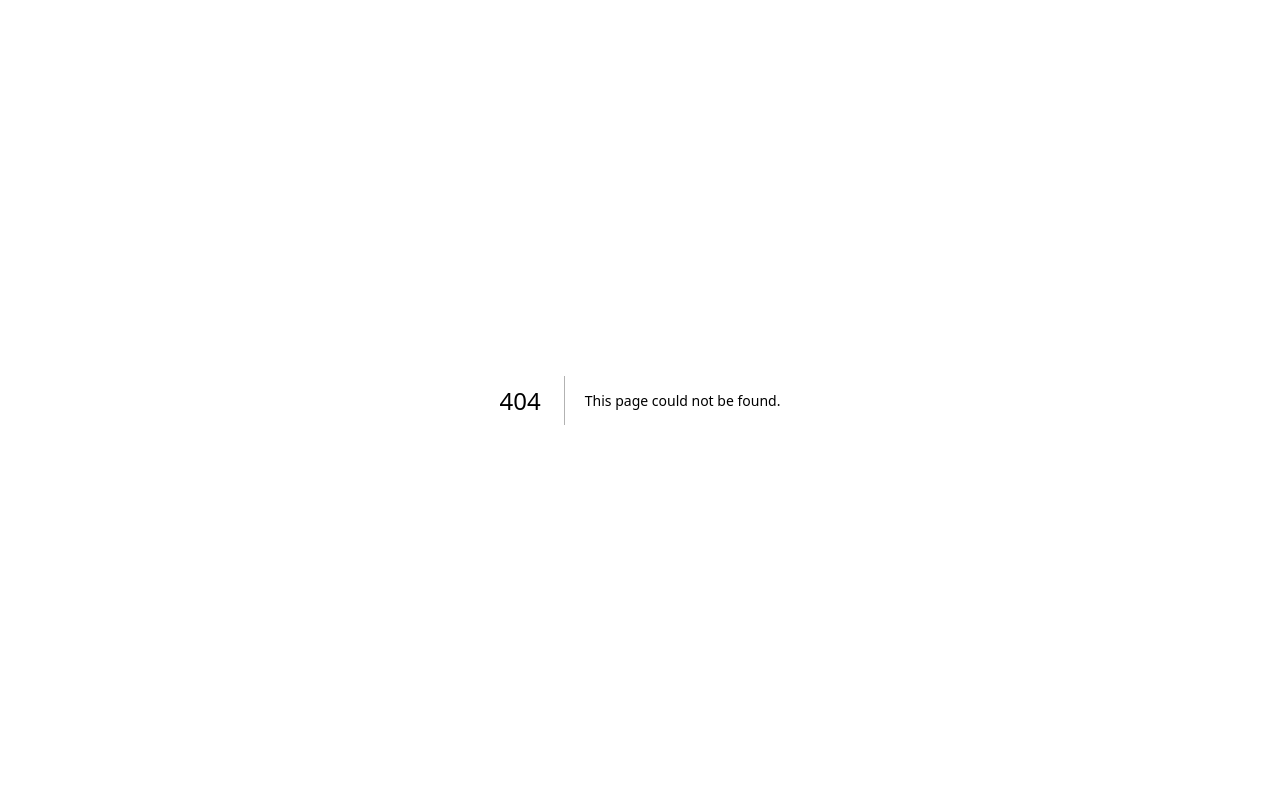
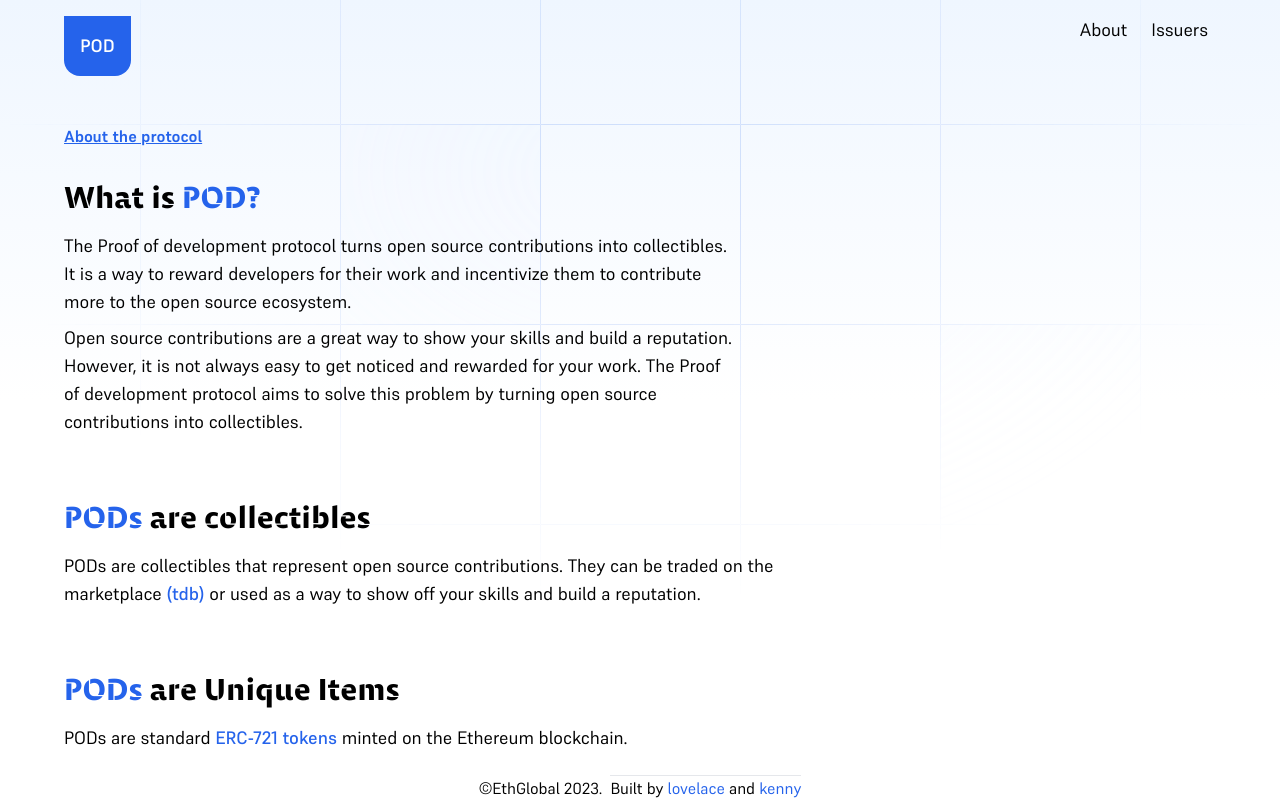
Before and after one commit to adeleke5140/pod-frontend, a Next.js app: page /about in a window 1280 px wide. Before the commit this address had no page. Built offline with nearby package versions, Linux system fonts and the light colour scheme.

Commit message:
feat: update pages

```diff
--- /dev/null
+++ b/src/pages/about.tsx
@@ -0,0 +1,68 @@
+import { type NextPage } from "next";
+import Head from "next/head";
+import Layout from "~/components/layouts";
+
+const About: NextPage = () => {
+
+  return (
+    <>
+      <Head>
+        <title>About Pod</title>
+        <meta name="description" content="Proof of development" />
+        <link rel="icon" href="/favicon.ico" />
+      </Head>
+      <Layout>
+        <div>
+          <p className="mb-8 text-left font-bold text-blue-600 underline">
+            About the protocol
+          </p>
+          <div className="flex flex-col gap-16">
+            <section className="max-w-2xl text-left">
+              <h1 className="mb-4 font-bespoke text-3xl font-bold">
+                What is <span className="text-blue-600">POD?</span>
+              </h1>
+              <p className="mb-2 text-lg">
+                The Proof of development protocol turns open source
+                contributions into collectibles. It is a way to reward
+                developers for their work and incentivize them to contribute
+                more to the open source ecosystem.
+              </p>
+              <p className="text-lg">
+                Open source contributions are a great way to show your skills
+                and build a reputation. However, it is not always easy to get
+                noticed and rewarded for your work. The Proof of development
+                protocol aims to solve this problem by turning open source
+                contributions into collectibles.
+              </p>
+            </section>
+            <section className="max-w-3xl text-left text-lg">
+              <h2 className="mb-4 font-bespoke text-3xl font-bold">
+                <span className="text-blue-600">PODs</span> are collectibles
+              </h2>
+              <p>
+                PODs are collectibles that represent open source contributions.
+                They can be traded on the marketplace
+                <span className="font-medium text-blue-600"> (tdb)</span> or
+                used as a way to show off your skills and build a reputation.
+              </p>
+            </section>
+            <section className="max-w-3xl text-left text-lg">
+              <h2 className="mb-4 font-bespoke text-3xl font-bold">
+                <span className="text-blue-600">PODs</span> are Unique Items
+              </h2>
+              <p>
+                PODs are standard{" "}
+                <span className="font-medium text-blue-600">
+                  ERC-721 tokens
+                </span>{" "}
+                minted on the Ethereum blockchain.
+              </p>
+            </section>
+          </div>
+        </div>
+      </Layout>
+    </>
+  );
+};
+
+export default About;
--- /dev/null
+++ b/src/pages/home.tsx
@@ -0,0 +1,51 @@
+import { type NextPage } from "next";
+import Head from "next/head";
+import Layout from "~/components/layouts";
+import { ArrowRight, UserCheck } from "react-feather";
+import Link from "next/link";
+import { redirectURL } from '../constants'
+import { useRouter } from 'next/router'
+import { useEffect, useState } from 'react'
+
+const Home: NextPage = () => {
+  const router = useRouter()
+  const [code, setCode] = useState('')
+
+  useEffect(() => {
+    const code = router.query.code
+    if(code){
+      setCode(code)
+    }
+  },[router])
+  return (
+    <>
+      <Head>
+        <title>Home</title>
+        <meta name="description" content="Proof of development" />
+        <link rel="icon" href="/favicon.ico" />
+      </Head>
+      <Layout>
+        <div className="flex text-left flex-col gap-8 mt-16">
+          <h1 className="text-7xl font-bold font-bespoke">
+          {code ? "Welome to POD!" : "Authorize"}
+          </h1>
+          <a
+            href={redirectURL}
+            className="group flex self-start cursor-pointer gap-2 rounded-3xl bg-blue-600 px-5 py-3 text-xl font-semibold text-white transition-colors ease-out hover:bg-blue-700 disabled:opacity-50"
+          >
+            {code ? 'Authorized' : 'Authorize with Github'}
+            {!code ? <ArrowRight className="transition-transform group-hover:translate-x-1" /> : <UserCheck/>}
+          </a>
+          code: {code}
+        </div>
+        <div className="text-left">
+          <h2 className="text-3xl font-semibold">Repositories</h2>
+          <p className="text-md">Select one that you would like to get contributions for and reward devs with PODs</p>
+
+        </div>
+      </Layout>
+    </>
+  );
+};
+
+export default Home;
--- a/src/pages/index.tsx
+++ b/src/pages/index.tsx
@@ -2,8 +2,9 @@ import { type NextPage } from "next";
 import Head from "next/head";
 import Layout from "~/components/layouts";
 import { ArrowRight } from "react-feather";
+import Link from "next/link";
 
-const Home: NextPage = () => {
+const Index: NextPage = () => {
   return (
     <>
       <Head>
@@ -12,24 +13,27 @@ const Home: NextPage = () => {
         <link rel="icon" href="/favicon.ico" />
       </Head>
       <Layout>
-        <div className="mx-auto my-0 mt-12 flex max-w-6xl flex-col gap-8 text-center">
+        <div className="flex flex-col gap-8 text-center">
           <div>
             <h1 className="text-center font-bespoke text-5xl font-bold capitalize md:mt-36 md:text-9xl">
               Proof of <span className="text-blue-600">development</span>
             </h1>
             <p className="mt-8 text-lg sm:text-xl">
-              Get rewarded for your contributions to the open source ecosystem.
+              Elevate Your Brand with Exceptional Collectibles from POD.
             </p>
           </div>
 
-          <button className="group flex cursor-pointer items-center justify-center gap-2 self-center rounded-3xl bg-blue-600 px-5 py-3 text-xl font-semibold text-white transition-colors ease-out hover:bg-blue-700 disabled:opacity-50">
+          <Link
+            href="/home"
+            className="group flex cursor-pointer items-center justify-center gap-2 self-center rounded-3xl bg-blue-600 px-5 py-3 text-xl font-semibold text-white transition-colors ease-out hover:bg-blue-700 disabled:opacity-50"
+          >
             Let&apos;s go
             <ArrowRight className="transition-transform group-hover:translate-x-1" />
-          </button>
+          </Link>
         </div>
       </Layout>
     </>
   );
 };
 
-export default Home;
+export default Index;
```
